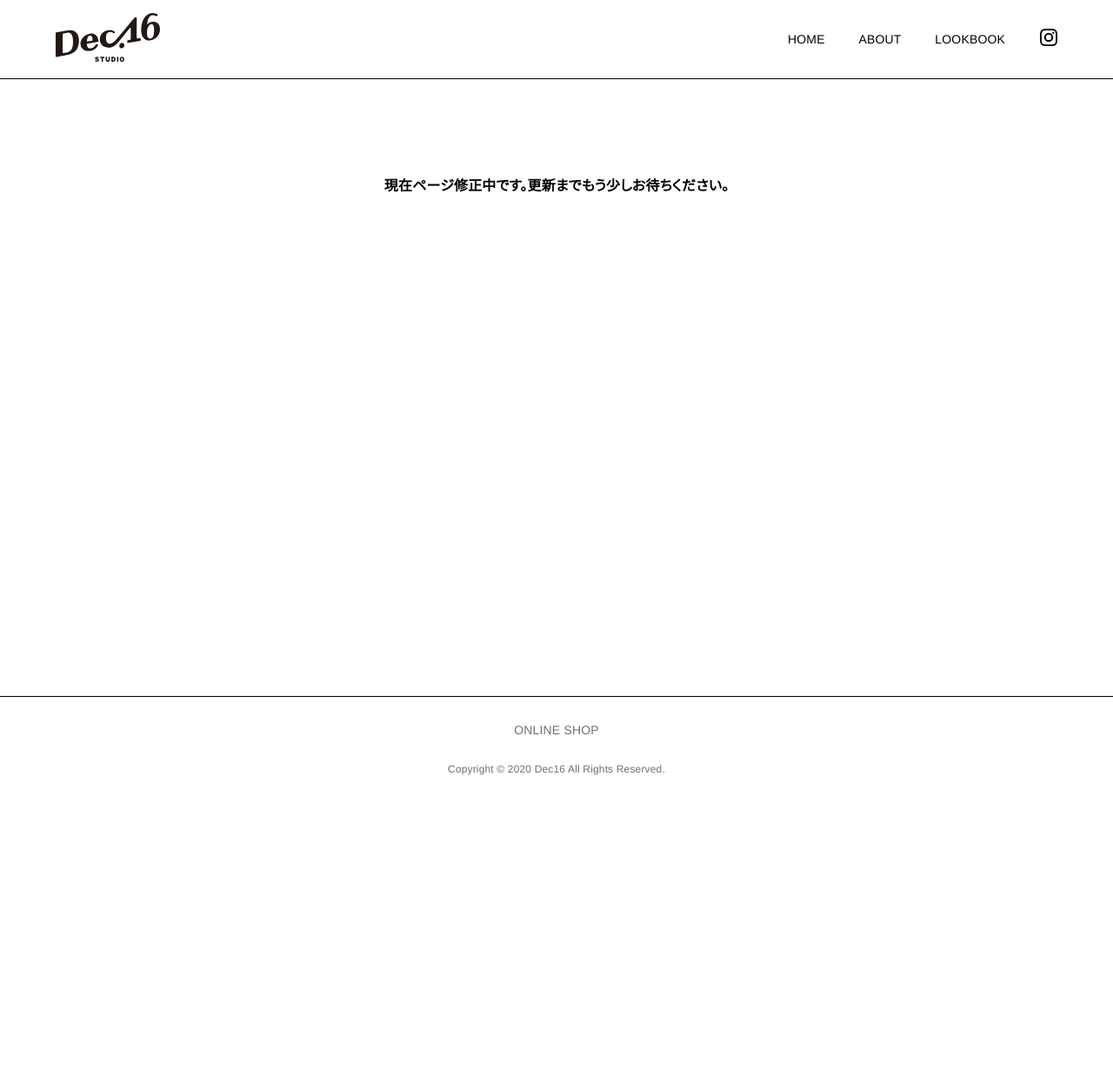
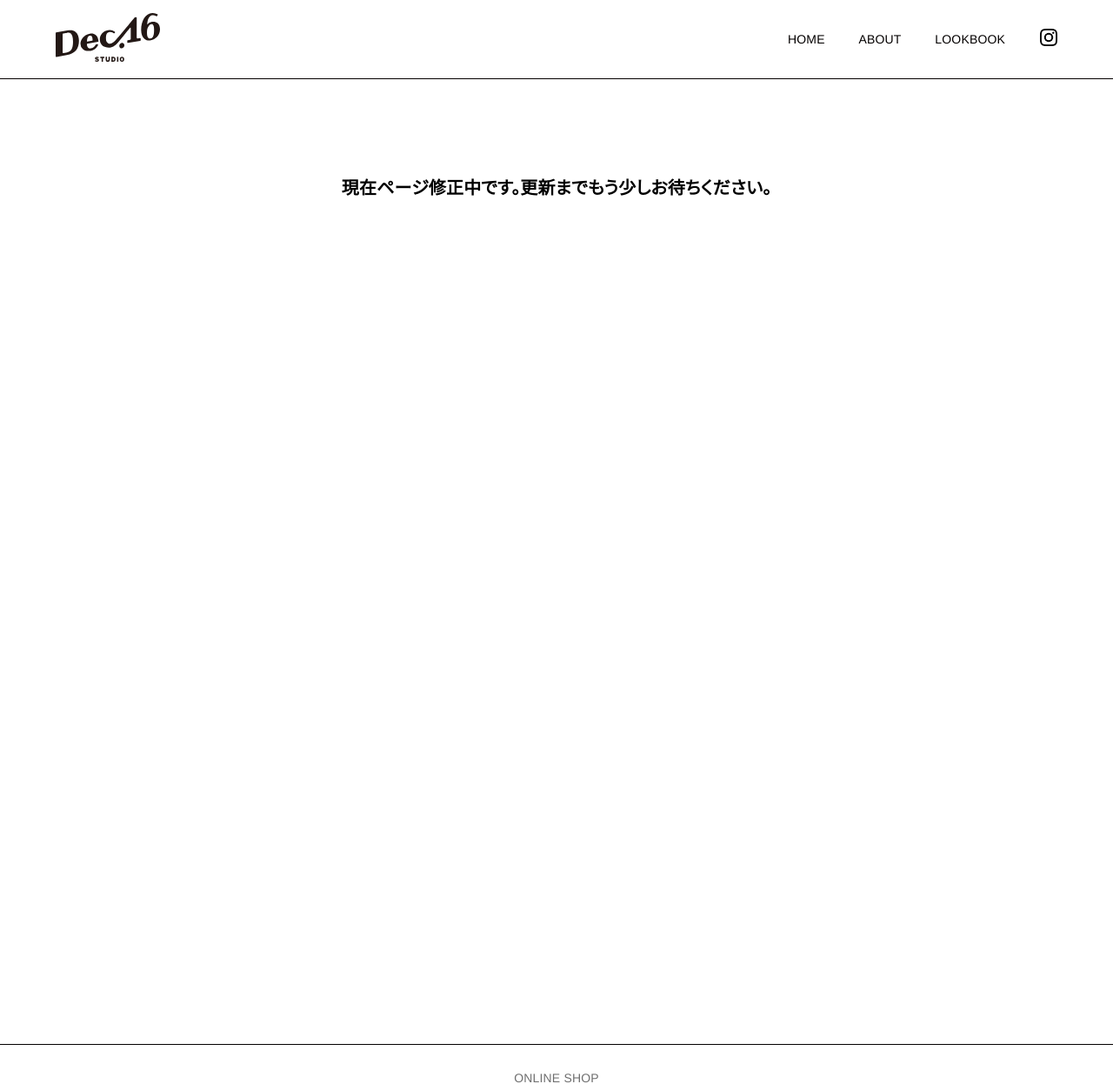
Before and after one commit to 870tik/dec16, a PHP site: page /html/about.html in a window 1280 px wide. Shown: the top 1246 px of the page at 87% size. Before the commit the page ends 891 px from the top, so only its background shows below. Run offline with PHP 8.4, Linux system fonts and the light colour scheme.

Commit message:
no message

```diff
--- a/css/about.css
+++ b/css/about.css
@@ -1,12 +1,12 @@
 .text{
-    margin: 200px 0 500px 0;
+    margin: 200px 0;
     width: 100vw;
+    height: 100vh;
     text-align: center;
-    height: 100px;
 }
 
 .text h1 {
     margin: 0 auto;
     width: 80%;
-    font-size: 16px;
+    font-size: 20px;
 }
```
